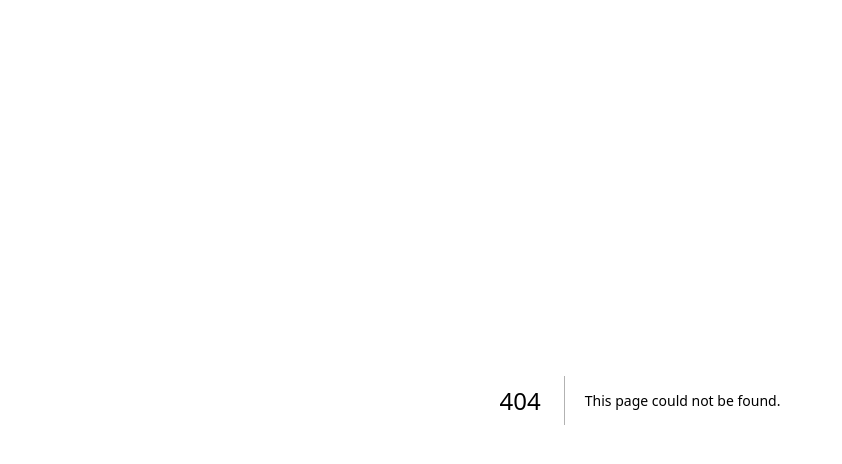
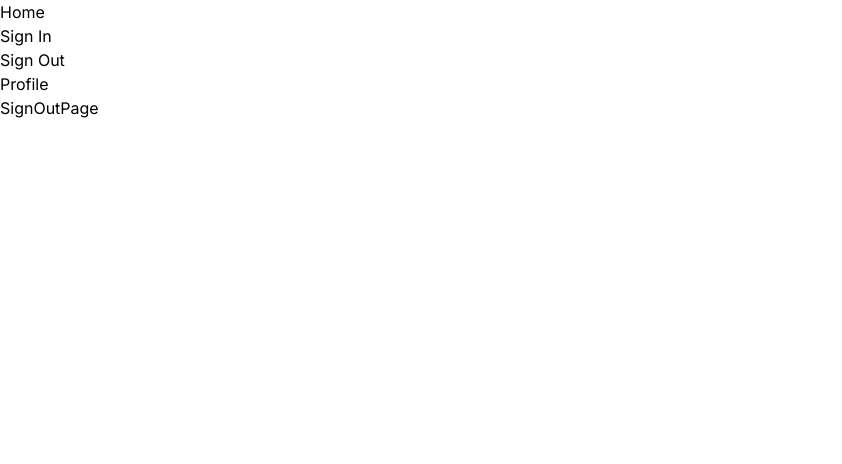
Before and after one commit to andrews1022/demo-nextjs-13-nextauth-custom, a Next.js app: page /sign-out in a window 1280 px wide. Before the commit this address had no page. Shown: the top 464 px of the page, without its empty margins (0-842 px from the left). Built offline with nearby package versions, Linux system fonts and the light colour scheme.

Commit message:
created sign in/out pages as well as profile page
- also created simple Navbar component and added it to root layout component
- simplified the README
- setup GitHub OAuth app in the browser and imported GitHubProvider in nextauth routes.ts
- created exportable options variable for nextauth as well

```diff
--- /dev/null
+++ b/src/app/api/auth/[...nextauth]/options.ts
@@ -0,0 +1,11 @@
+import GitHubProvider from "next-auth/providers/github";
+import type { AuthOptions } from "next-auth";
+
+export const options: AuthOptions = {
+  providers: [
+    GitHubProvider({
+      clientId: process.env.GITHUB_ID!,
+      clientSecret: process.env.GITHUB_SECRET!
+    })
+  ]
+};
--- /dev/null
+++ b/src/app/api/auth/[...nextauth]/route.ts
@@ -0,0 +1,6 @@
+import NextAuth from "next-auth";
+import { options } from "./options";
+
+const handler = NextAuth(options);
+
+export { handler as GET, handler as POST };
--- a/src/app/layout.tsx
+++ b/src/app/layout.tsx
@@ -1,4 +1,6 @@
 import { Inter } from "next/font/google";
+
+import Navbar from "@/components/Navbar";
 
 import type { Metadata } from "next";
 import type { ReactNode } from "react";
@@ -19,7 +21,10 @@ type RootLayoutProps = {
 const RootLayout = ({ children }: RootLayoutProps) => {
   return (
     <html lang="en">
-      <body className={inter.className}>{children}</body>
+      <body className={inter.className}>
+        <Navbar />
+        {children}
+      </body>
     </html>
   );
 };
--- /dev/null
+++ b/src/app/profile/page.tsx
@@ -0,0 +1,9 @@
+const ProfilePage = () => {
+  return (
+    <div>
+      <h1>ProfilePage</h1>
+    </div>
+  );
+};
+
+export default ProfilePage;
--- /dev/null
+++ b/src/app/sign-in/page.tsx
@@ -0,0 +1,9 @@
+const SignInPage = () => {
+  return (
+    <div>
+      <h1>SignInPage</h1>
+    </div>
+  );
+};
+
+export default SignInPage;
--- /dev/null
+++ b/src/app/sign-out/page.tsx
@@ -0,0 +1,9 @@
+const SignOutPage = () => {
+  return (
+    <div>
+      <h1>SignOutPage</h1>
+    </div>
+  );
+};
+
+export default SignOutPage;
--- /dev/null
+++ b/src/components/Navbar.tsx
@@ -0,0 +1,24 @@
+import Link from "next/link";
+
+const Navbar = () => {
+  return (
+    <nav>
+      <ul>
+        <li>
+          <Link href="/home">Home</Link>
+        </li>
+        <li>
+          <Link href="/sign-in">Sign In</Link>
+        </li>
+        <li>
+          <Link href="/sign-out">Sign Out</Link>
+        </li>
+        <li>
+          <Link href="/profile">Profile</Link>
+        </li>
+      </ul>
+    </nav>
+  );
+};
+
+export default Navbar;
--- a/tailwind.config.ts
+++ b/tailwind.config.ts
@@ -1,20 +1,19 @@
-import type { Config } from 'tailwindcss'
+import type { Config } from "tailwindcss";
 
 const config: Config = {
   content: [
-    './src/pages/**/*.{js,ts,jsx,tsx,mdx}',
-    './src/components/**/*.{js,ts,jsx,tsx,mdx}',
-    './src/app/**/*.{js,ts,jsx,tsx,mdx}',
+    "./src/pages/**/*.{js,ts,jsx,tsx,mdx}",
+    "./src/components/**/*.{js,ts,jsx,tsx,mdx}",
+    "./src/app/**/*.{js,ts,jsx,tsx,mdx}"
   ],
   theme: {
     extend: {
       backgroundImage: {
-        'gradient-radial': 'radial-gradient(var(--tw-gradient-stops))',
-        'gradient-conic':
-          'conic-gradient(from 180deg at 50% 50%, var(--tw-gradient-stops))',
-      },
-    },
+        "gradient-radial": "radial-gradient(var(--tw-gradient-stops))",
+        "gradient-conic": "conic-gradient(from 180deg at 50% 50%, var(--tw-gradient-stops))"
+      }
+    }
   },
-  plugins: [],
-}
-export default config
+  plugins: []
+};
+export default config;
```
Also changed, not shown: 1 other file (tests, documents, lock files or other folders).
